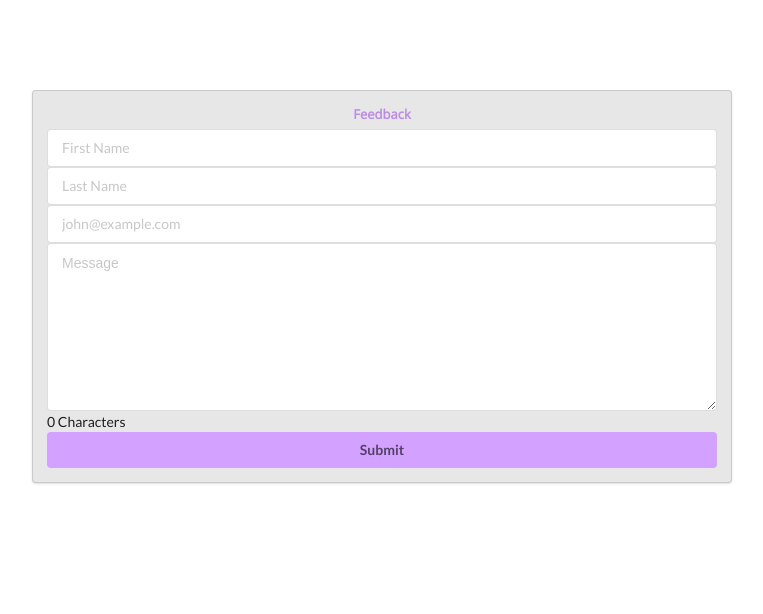
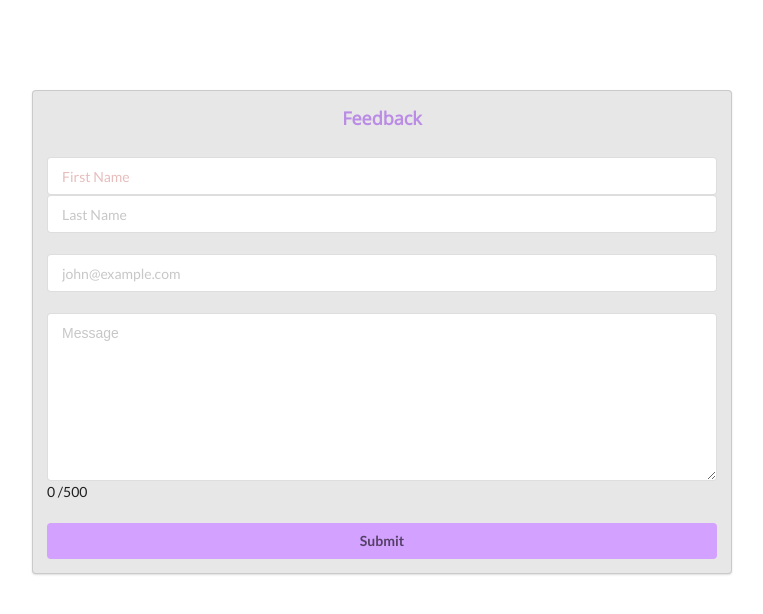
Before and after one commit to javiarroyo-6/HackUCI-Front-End-Challenge, a React (Create React App) app in the folder feedbackform/: page / in a window 1280 px wide. Shown: the top 614 px of the page, without its empty margins (258-1021 px from the left). Built offline with nearby package versions, Linux system fonts and the light colour scheme.

Commit message:
set up validation logic

```diff
--- a/feedbackform/src/components/App.js
+++ b/feedbackform/src/components/App.js
@@ -1,12 +1,22 @@
-import React from 'react';
+import React, {Component } from 'react';
 import Form from './Form';
 
-const App = () => {
-  return (
-    <div className="ui text container">
-        <Form/>
-    </div>
-  )
+
+class App extends Component {
+
+  onSubmit = (fields) => {
+    console.log('App component got me',fields)
+  }
+
+  render(){
+    return (
+      <div className="ui text container">
+          <Form
+            onSubmit={fields => this.onSubmit(fields)}
+          />
+      </div>
+    )
+  }
 };
 
 export default App;
--- a/feedbackform/src/components/Form.js
+++ b/feedbackform/src/components/Form.js
@@ -8,9 +8,12 @@ class Form extends Component {
         super(props)
         this.state = {
             firstName:"",
+                firstNameError:'',
             lastName:"",
+                lastNameError:'',
             eMail:"",
             message:"",
+                messageError:'',
             characters: 0
         }
 
@@ -23,45 +26,74 @@ class Form extends Component {
         })
     }
 
-    // handleCharacter(){
-    //     this.setState(prevState => {
-    //         characters:
-    //     })
-    // }
+    validate = () => {
+        let isError = false;
+        const errors = {}
+
+        if(this.state.firstName.length < 5 ){
+            isError=true;
+            errors.firstNameError = "Please fill out the field before submitting";
+        }
+
+        if(isError){
+            this.setState({
+                ...this.state,
+                ...errors
+            });
+        }
+
+        return isError;
+    }
+
+  onSubmit = (e) => {
+    e.preventDefault();
+    const err = this.validate();
+    if(!err){
+        this.props.onSubmit(this.state);
+        this.setState({
+            firstName:"",
+            lastName:"",
+            eMail:"",
+            message:"",
+            characters: 0
+        })
+    }
+  }
 
 
 
 
     render(){
-
-
-
         return(
-
         <div className="ui segment" style={{backgroundColor:'#e7e7e7',marginTop:'90px'}}>
             <form className="ui form">
-                        <div className="ui field">
-                            <label style={{color:'#bb8ce5', textAlign:'center',fontFamily:"'Open Sans', sans-serif",}}>Feedback</label>
+                <div className="ui field" style={{color:'bold'}}>
+                    <label style={{color:'#bb8ce5', textAlign:'center',fontFamily:"'Open Sans', sans-serif", fontSize:'large'}}>Feedback</label>
+                        <br />
+                        <div className="ui input error">
                             <input
                                 type="text"
                                 value={this.state.firstName}
                                 onChange = {this.handleChange}
                                 name="firstName"
                                 placeholder = "First Name"
+                                errorText={this.state.firstNameError}
                             />
-
+                        </div>
                         <br />
-
+                        <div>
                             <input
                                 type="text"
                                 value={this.state.lastName}
                                 onChange= {this.handleChange}
                                 name="lastName"
                                 placeholder="Last Name"
+                                errorText= {this.state.lastNameError}
                             />
-
+                         </div>
                          <br />
 
+                        <div>
                             <input
                                 type="email"
                                 value={this.state.eMail}
@@ -69,9 +101,9 @@ class Form extends Component {
                                 name="eMail"
                                 placeholder="john@example.com"
                             />
-
+                        </div>
                         <br />
-
+                        <div>
                             <textarea
                                 type="text"
                                 value={this.state.message}
@@ -79,15 +111,23 @@ class Form extends Component {
                                 name="message"
                                 placeholder="Message"
                                 maxLength="500"
+                                errorText={this.state.messageError}
                             />
-                                <span id="wordCount" onKeyUp={this.handleCharacter}> 0 </span> Characters
+                        </div>
+
+
                        <div>
-                                    <button className="ui button" style={{width:'100%',backgroundColor:'#d3a1ff'}}> Submit </button>
+                            <span id="wordCount" onKeyUp={this.handleCharacter}> 0 </span>/500
+                       </div>
+                       <br />
+                        <div>
+                            <button className="ui button"  onClick={e => this.onSubmit(e)} style={{width:'100%',backgroundColor:'#d3a1ff'}}>
+                                Submit
+                            </button>
                         </div>
                 </div>
             </form>
         </div>
-
         )
     }
 }
```
Lines whose indentation alone changed are shown as unchanged.
